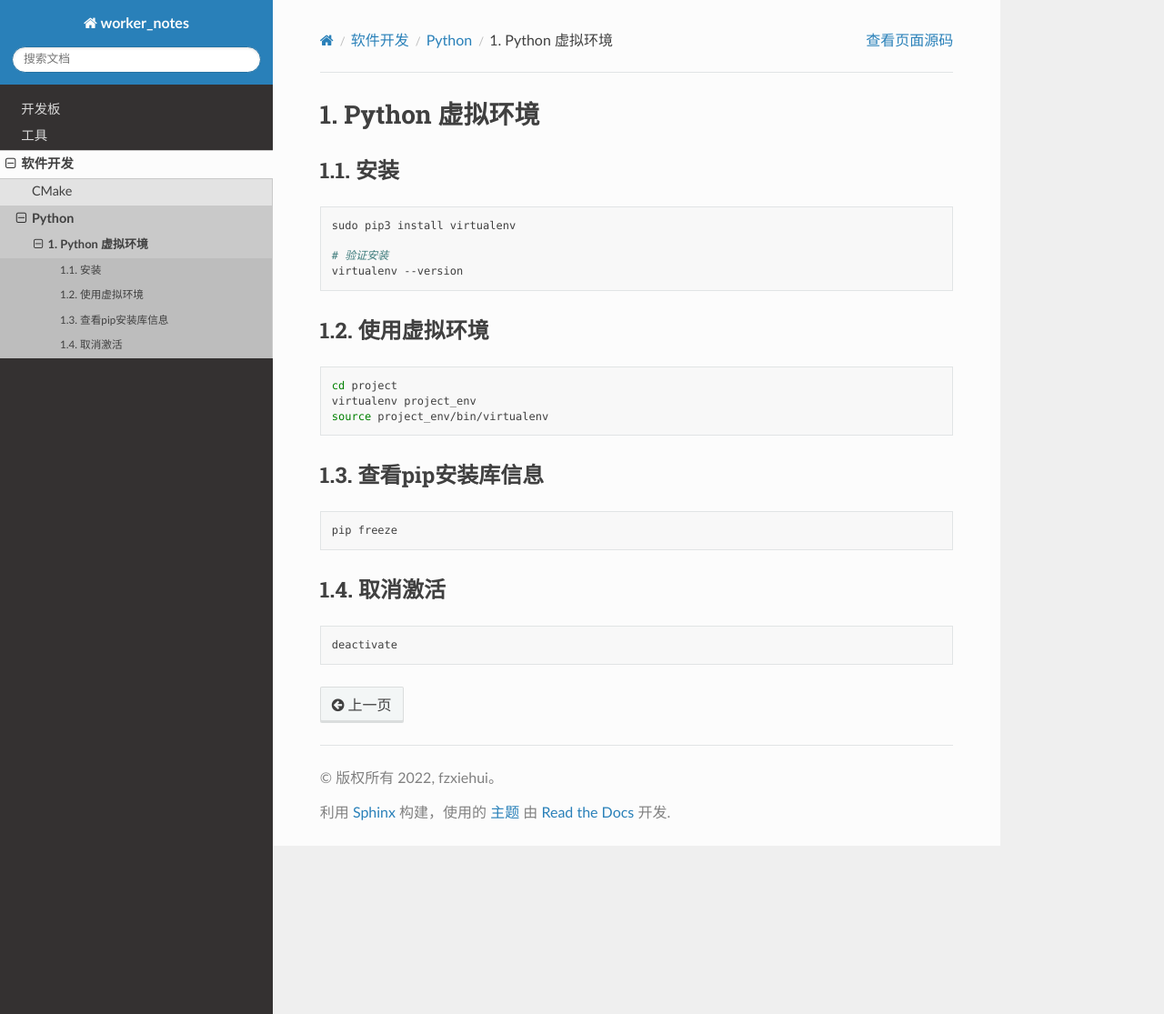
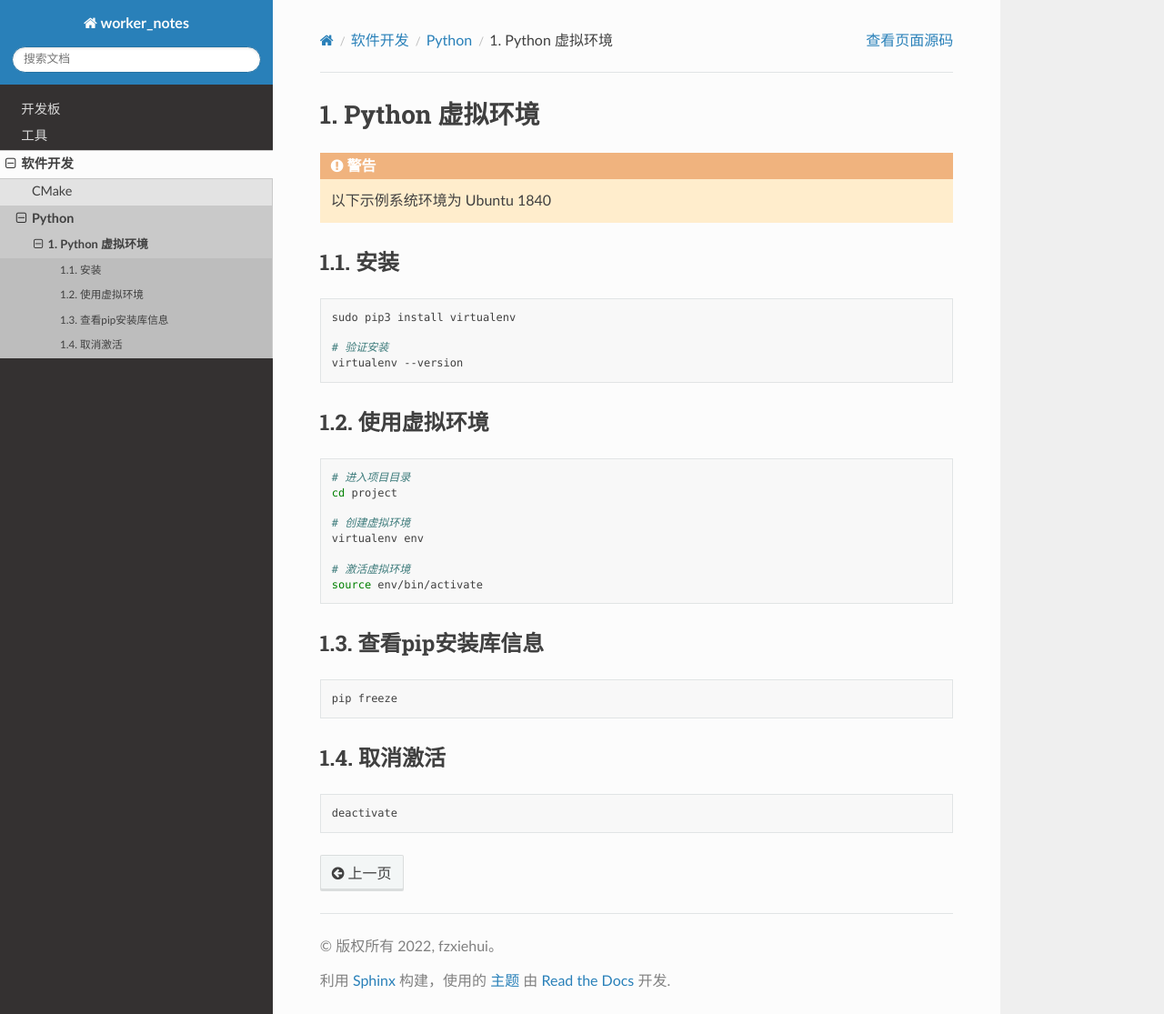
Before and after one commit to fzxiehui/worker_notes, a Sphinx documentation site: the page built from source/soft/python/env.rst, in a window 1280 px wide and 1115 px high. Shown: the whole window at 91% size. Built offline with Sphinx 7.4.7 and the Read the Docs theme 2.0.0, drawn with Linux system fonts in a browser that asks for light colours; pages that are not in the unit, such as notebooks, are missing from menus.

Commit message:
fix: python virtualenv
fix #1

```diff
--- a/source/soft/python/env.rst
+++ b/source/soft/python/env.rst
@@ -1,5 +1,9 @@
 Python 虚拟环境
 ===============
+
+.. warning::
+
+  以下示例系统环境为 Ubuntu 1840
 
 安装
 ------
@@ -17,9 +21,14 @@ Python 虚拟环境
 
 .. code:: shell
 
+   # 进入项目目录
    cd project
-   virtualenv project_env
-   source project_env/bin/virtualenv
+
+   # 创建虚拟环境
+   virtualenv env
+
+   # 激活虚拟环境
+   source env/bin/activate
 
 
 查看pip安装库信息
@@ -29,9 +38,9 @@ Python 虚拟环境
 
    pip freeze
 
+
 取消激活
 --------
-
 
 .. code:: shell
 
```
